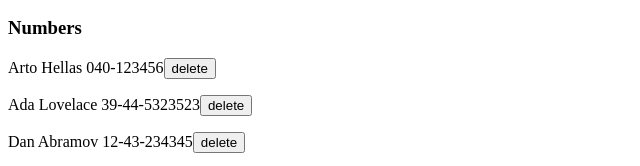
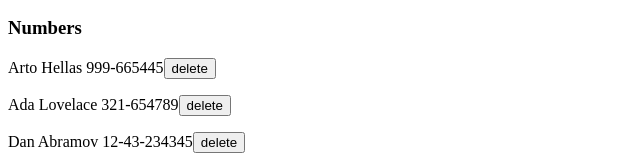
Before and after one commit to JoMaRoNe/FullStackOpen, a React app in the folder part2/phonebook/: page / in a window 1280 px wide. Shown: the part 212-378 px from the top of the page, without its empty margins (0-640 px from the left). Built offline with nearby package versions, Linux system fonts and the light colour scheme; data requests are answered from the project's data file; the HTML template or start-up script is replaced by a standard one.

Commit message:
Exercise 2.15 finished

```diff
--- a/part2/phonebook/db.json
+++ b/part2/phonebook/db.json
@@ -2,12 +2,12 @@
   "persons": [
     {
       "name": "Arto Hellas",
-      "number": "040-123456",
+      "number": "999-665445",
       "id": "1"
     },
     {
       "name": "Ada Lovelace",
-      "number": "39-44-5323523",
+      "number": "321-654789",
       "id": "2"
     },
     {
--- a/part2/phonebook/src/App.jsx
+++ b/part2/phonebook/src/App.jsx
@@ -24,8 +24,22 @@
         number: newNumber
       }
 
+      const changePerson = (id) => {
+        const person = persons.find(p => p.id === id)
+        const changedPerson = { ...person, number: newNumber }
+        personService
+        .update(id,changedPerson)
+        .then(returnedPerson => {
+          setPersons(persons.map(p => p.id === id ? returnedPerson : p))
+          setNewName('')
+          setNewNumber('')
+        })
+      }
+
       persons.some(person => person.name === newName)
-        ? alert(`${newName} is already added to phonebook`)
+        ? window.confirm(`${newName} is already added to phonebook, replace old number with a new one?`)
+          ? changePerson(persons.find(person => person.name === newName).id)
+          : console.log('Cancelled')
         : personService
             .create(personObject)
             .then(returnedPerson => {
--- a/part2/phonebook/src/services/persons.js
+++ b/part2/phonebook/src/services/persons.js
@@ -11,7 +11,12 @@
     return request.then(response => response.data)
 }
 
-const remove = id => {
+const update = (id, changedPerson) => {
+    const request = axios.put(`${baseUrl}/${id}`, changedPerson)
+    return request.then(response => response.data)
+}
+
+const remove = (id) => {
     axios.delete(`${baseUrl}/${id}`)
 }
-export default { getAll, create, remove }
+export default { getAll, create, update, remove }
```
